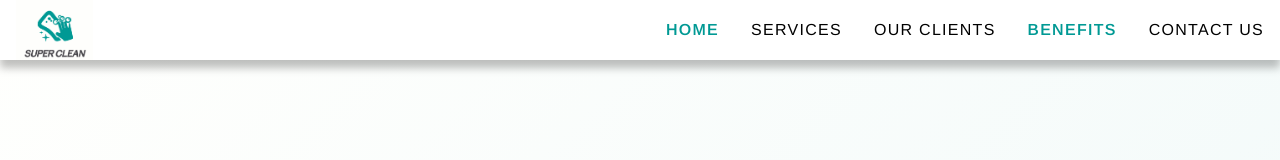
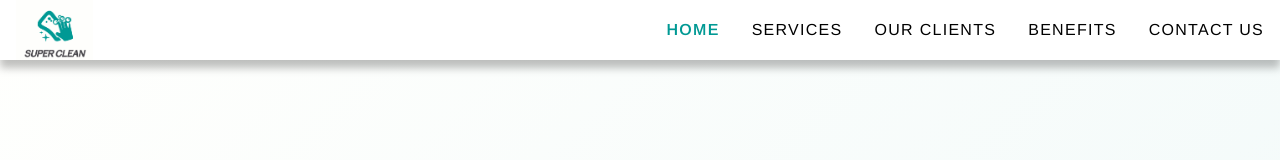
Before and after one commit to louisanatalikajvnn/super-clean, a React (Create React App) app: page / in a window 1280 px wide. Shown: the top 160 px of the page. Built offline with nearby package versions, Linux system fonts and the light colour scheme.

Commit message:
feat: add benefits on navbar

```diff
--- a/src/components/Navbar/index.tsx
+++ b/src/components/Navbar/index.tsx
@@ -70,7 +70,7 @@ const Navbar = () => {
             <NavLink to="/clients">OUR CLIENTS</NavLink>
           </li>
           <li onClick={() => setIsExpanded(false)}>
-            <NavLink to="/">BENEFITS</NavLink>
+            <NavLink to="/benefits">BENEFITS</NavLink>
           </li>
           <li onClick={() => setIsExpanded(false)}>
             <NavLink to="/contact">CONTACT US</NavLink>
```
